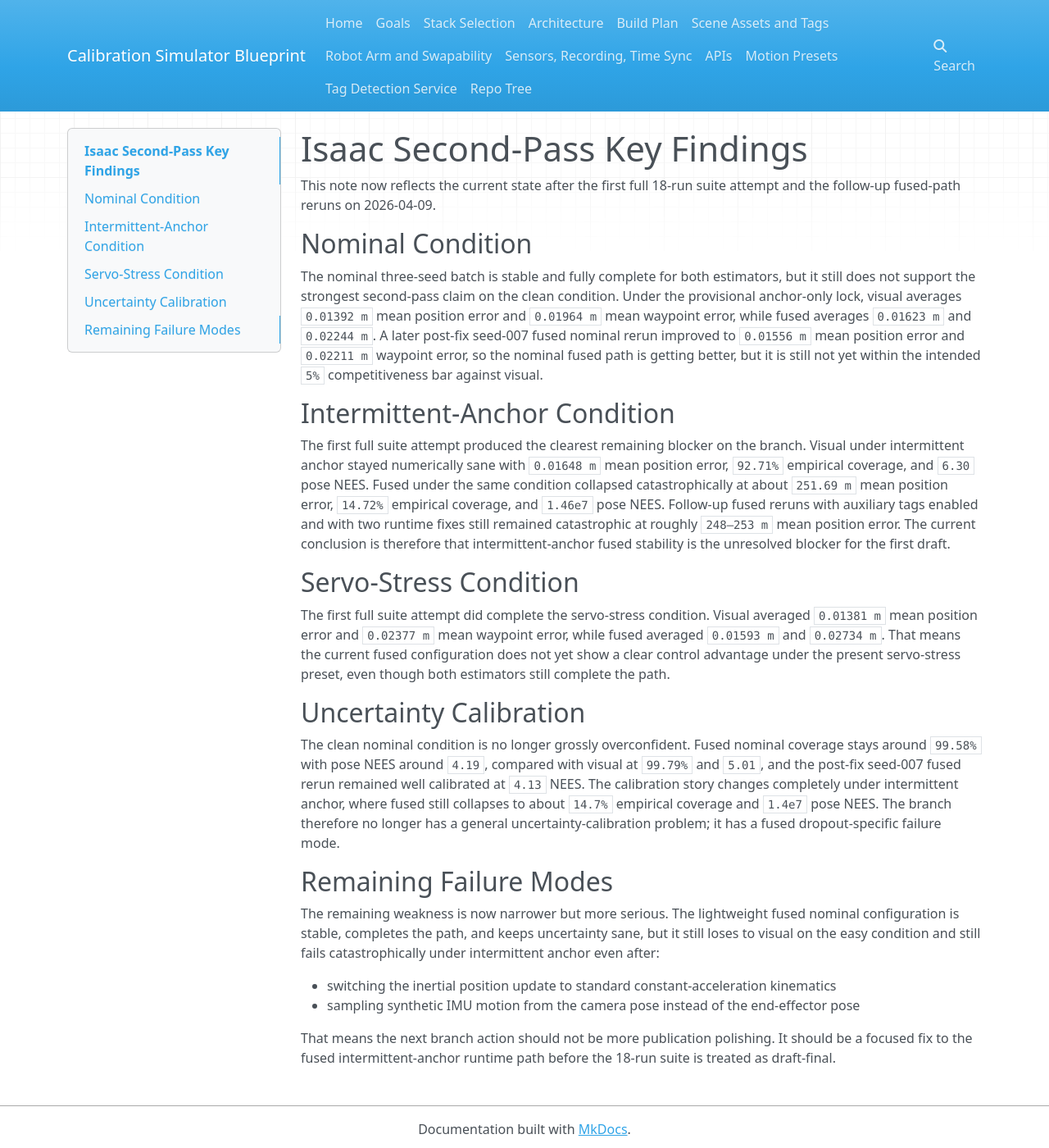
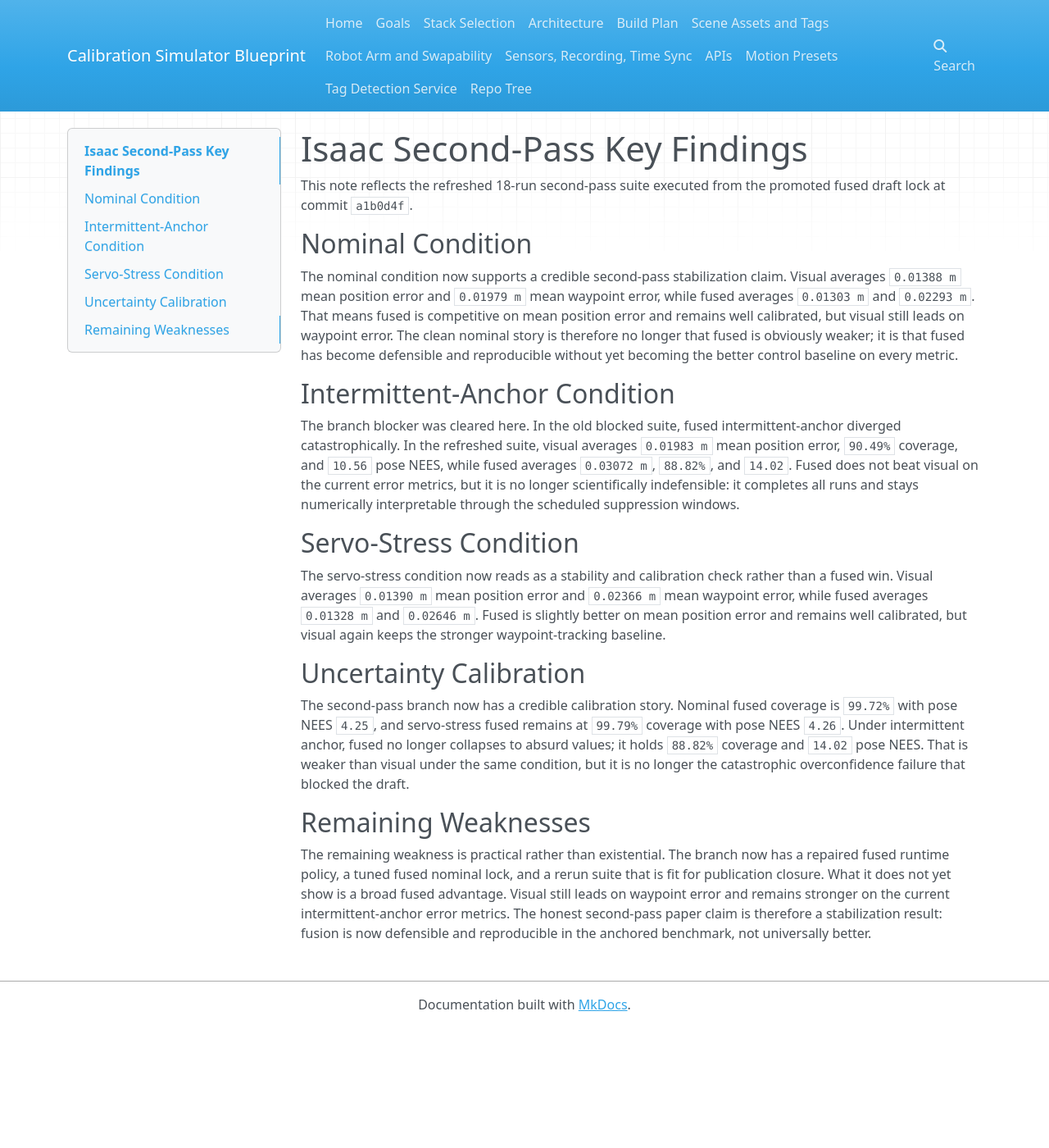
Before and after one commit to Beremi/camera_calibration_digital_twin, an MkDocs documentation site: the page built from docs/isaac_second_pass_key_findings.md, in a window 1280 px wide and 1400 px high. Shown: the whole window at 82% size. Built offline with MkDocs 1.6.1, drawn with Linux system fonts in a browser that asks for light colours; nearby versions of some CDN libraries.

Commit message:
feat: close second-pass draft publication package

```diff
--- a/docs/isaac_second_pass_key_findings.md
+++ b/docs/isaac_second_pass_key_findings.md
@@ -1,61 +1,51 @@
 # Isaac Second-Pass Key Findings
 
-This note now reflects the current state after the first full 18-run suite
-attempt and the follow-up fused-path reruns on 2026-04-09.
+This note reflects the refreshed 18-run second-pass suite executed from the
+promoted fused draft lock at commit `a1b0d4f`.
 
 ## Nominal Condition
 
-The nominal three-seed batch is stable and fully complete for both estimators,
-but it still does not support the strongest second-pass claim on the clean
-condition. Under the provisional anchor-only lock, visual averages
-`0.01392 m` mean position error and `0.01964 m` mean waypoint error, while
-fused averages `0.01623 m` and `0.02244 m`. A later post-fix seed-007 fused
-nominal rerun improved to `0.01556 m` mean position error and `0.02211 m`
-waypoint error, so the nominal fused path is getting better, but it is still
-not yet within the intended `5%` competitiveness bar against visual.
+The nominal condition now supports a credible second-pass stabilization claim.
+Visual averages `0.01388 m` mean position error and `0.01979 m` mean waypoint
+error, while fused averages `0.01303 m` and `0.02293 m`. That means fused is
+competitive on mean position error and remains well calibrated, but visual
+still leads on waypoint error. The clean nominal story is therefore no longer
+that fused is obviously weaker; it is that fused has become defensible and
+reproducible without yet becoming the better control baseline on every metric.
 
 ## Intermittent-Anchor Condition
 
-The first full suite attempt produced the clearest remaining blocker on the
-branch. Visual under intermittent anchor stayed numerically sane with
-`0.01648 m` mean position error, `92.71%` empirical coverage, and `6.30` pose
-NEES. Fused under the same condition collapsed catastrophically at about
-`251.69 m` mean position error, `14.72%` empirical coverage, and
-`1.46e7` pose NEES. Follow-up fused reruns with auxiliary tags enabled and with
-two runtime fixes still remained catastrophic at roughly `248–253 m` mean
-position error. The current conclusion is therefore that intermittent-anchor
-fused stability is the unresolved blocker for the first draft.
+The branch blocker was cleared here. In the old blocked suite, fused
+intermittent-anchor diverged catastrophically. In the refreshed suite, visual
+averages `0.01983 m` mean position error, `90.49%` coverage, and `10.56` pose
+NEES, while fused averages `0.03072 m`, `88.82%`, and `14.02`. Fused does not
+beat visual on the current error metrics, but it is no longer scientifically
+indefensible: it completes all runs and stays numerically interpretable through
+the scheduled suppression windows.
 
 ## Servo-Stress Condition
 
-The first full suite attempt did complete the servo-stress condition. Visual
-averaged `0.01381 m` mean position error and `0.02377 m` mean waypoint error,
-while fused averaged `0.01593 m` and `0.02734 m`. That means the current fused
-configuration does not yet show a clear control advantage under the present
-servo-stress preset, even though both estimators still complete the path.
+The servo-stress condition now reads as a stability and calibration check
+rather than a fused win. Visual averages `0.01390 m` mean position error and
+`0.02366 m` mean waypoint error, while fused averages `0.01328 m` and
+`0.02646 m`. Fused is slightly better on mean position error and remains well
+calibrated, but visual again keeps the stronger waypoint-tracking baseline.
 
 ## Uncertainty Calibration
 
-The clean nominal condition is no longer grossly overconfident. Fused nominal
-coverage stays around `99.58%` with pose NEES around `4.19`, compared with
-visual at `99.79%` and `5.01`, and the post-fix seed-007 fused rerun remained
-well calibrated at `4.13` NEES. The calibration story changes completely under
-intermittent anchor, where fused still collapses to about `14.7%` empirical
-coverage and `1.4e7` pose NEES. The branch therefore no longer has a general
-uncertainty-calibration problem; it has a fused dropout-specific failure mode.
+The second-pass branch now has a credible calibration story. Nominal fused
+coverage is `99.72%` with pose NEES `4.25`, and servo-stress fused remains at
+`99.79%` coverage with pose NEES `4.26`. Under intermittent anchor, fused no
+longer collapses to absurd values; it holds `88.82%` coverage and `14.02` pose
+NEES. That is weaker than visual under the same condition, but it is no longer
+the catastrophic overconfidence failure that blocked the draft.
 
-## Remaining Failure Modes
+## Remaining Weaknesses
 
-The remaining weakness is now narrower but more serious. The lightweight fused
-nominal configuration is stable, completes the path, and keeps uncertainty
-sane, but it still loses to visual on the easy condition and still fails
-catastrophically under intermittent anchor even after:
-
-- switching the inertial position update to standard constant-acceleration
-  kinematics
-- sampling synthetic IMU motion from the camera pose instead of the
-  end-effector pose
-
-That means the next branch action should not be more publication polishing. It
-should be a focused fix to the fused intermittent-anchor runtime path before the
-18-run suite is treated as draft-final.
+The remaining weakness is practical rather than existential. The branch now has
+a repaired fused runtime policy, a tuned fused nominal lock, and a rerun suite
+that is fit for publication closure. What it does not yet show is a broad fused
+advantage. Visual still leads on waypoint error and remains stronger on the
+current intermittent-anchor error metrics. The honest second-pass paper claim
+is therefore a stabilization result: fusion is now defensible and reproducible
+in the anchored benchmark, not universally better.
```
Also changed, not shown: docs/isaac_estimator_second_pass.md (+33 -31 lines), docs/isaac_second_pass_execution_log.md (+92 -0 lines), docs/isaac_second_pass_figure_notes.md (+21 -26 lines), docs/isaac_second_pass_handoff.md (added, +86 -0 lines), docs/second_pass_draft_lock.json (+20 -11 lines), 8 other files.
